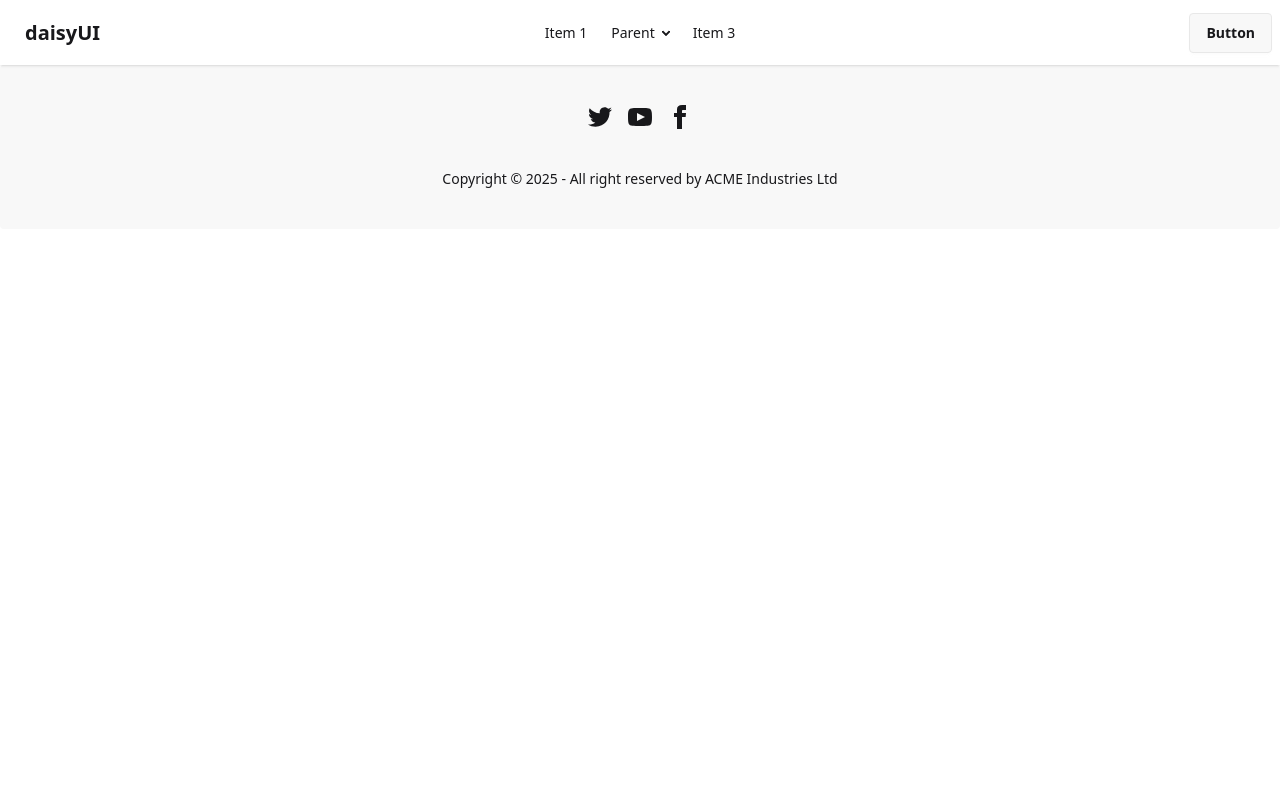
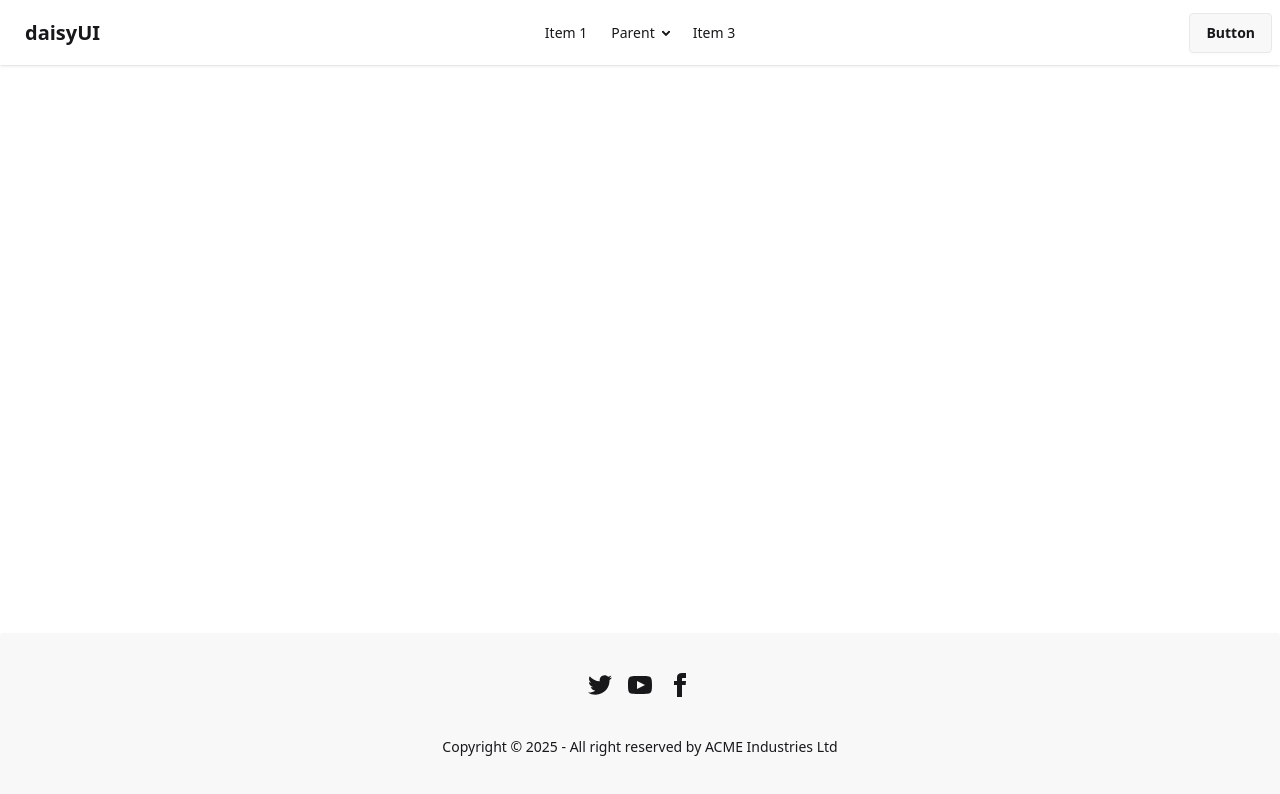
Before and after one commit to Amitkumersarkar/The-Coffee-Shop, a React (Vite) app: page / in a window 1280 px wide. Shown: the top 794 px of the page. Built offline with nearby package versions, Linux system fonts and the light colour scheme.

Commit message:
added new file

```diff
--- a/src/components/Layouts/MainLayouts.jsx
+++ b/src/components/Layouts/MainLayouts.jsx
@@ -1,4 +1,5 @@
 // import { Outlet } from "react-router-dom";
+import { Outlet } from "react-router-dom";
 import Footer from "../Footer/Footer";
 import Navbar from "../Header/Navbar";
 
@@ -6,17 +7,14 @@ const MainLayouts = () => {
 
     return (
         <div>
-            {/* Navbar */}
+            {/* Navbar Section*/}
             <Navbar></Navbar>
-            {/* Dynamic section */}
-            <div className="min-h-[]">
-
+            <div className="min-h-[calc(100vh-232px)]">
+                {/* Dynamic content here */}
+                <Outlet></Outlet>
             </div>
-            {/* <Outlet></Outlet> */}
-            {/* Footer */}
+            {/* Footer Section*/}
             <Footer></Footer>
-
-
         </div>
     );
 };
```
